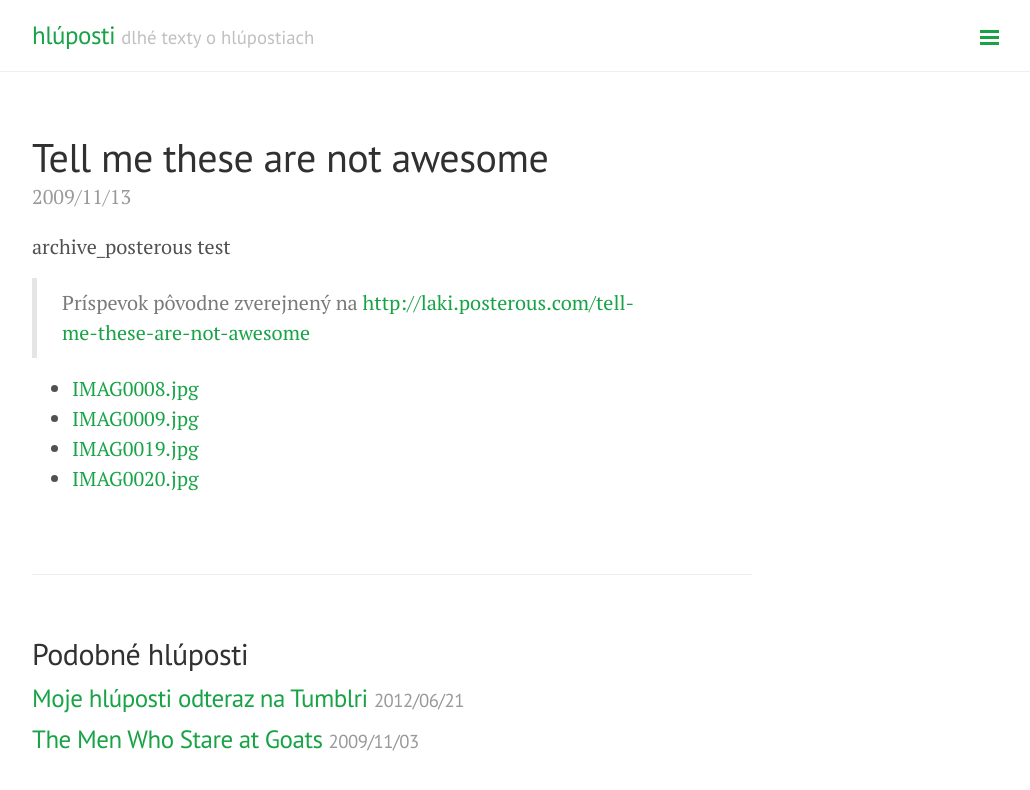
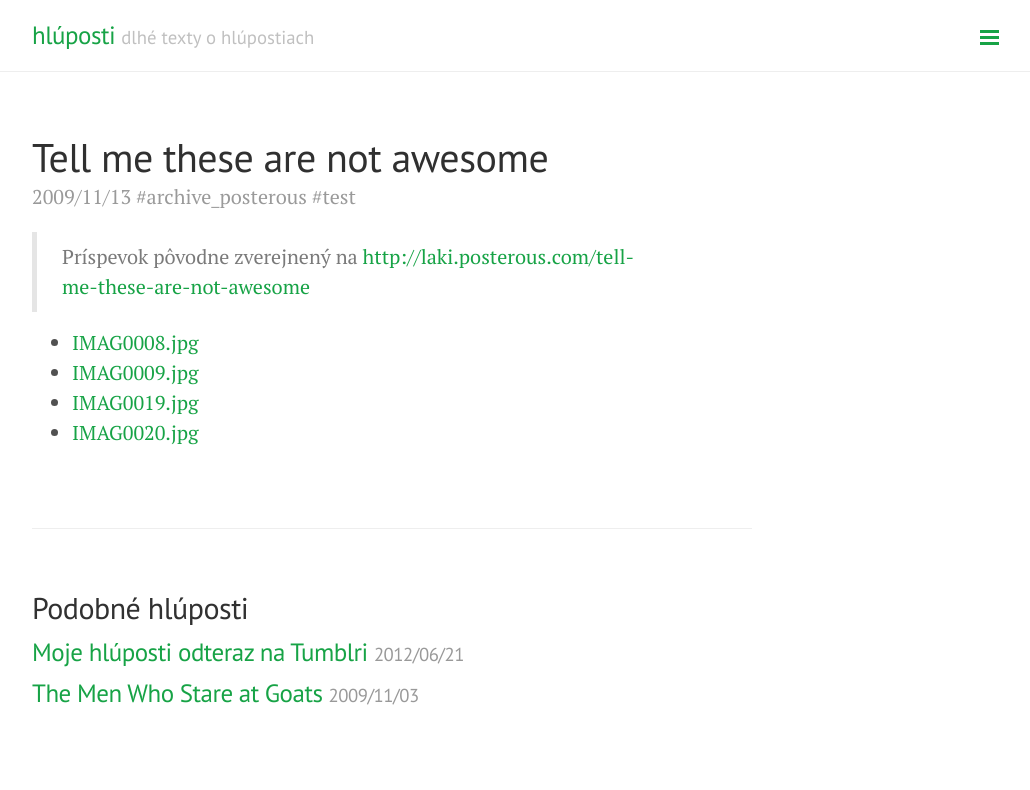
Before and after one commit to hluposti/hluposti.github.io, a Jekyll site: the page built from _posts/2009-11-13-tell-me-these-are-not-awesome.md, in a window 1280 px wide. Shown: the top 790 px of the page, without its empty margins (248-1278 px from the left). Built offline with Jekyll 4.4.1, drawn with Linux system fonts in a browser that asks for light colours; Markdown is read by kramdown in place of the engine named in the settings.

Commit message:
Update post.html

```diff
--- a/_layouts/post.html
+++ b/_layouts/post.html
@@ -4,10 +4,10 @@ layout: default
 
 <div class="post">
   <h1 class="post-title">{{ page.title }}</h1>
-  <span class="post-date">{{ page.date | date: "%Y/%m/%d" }}</span>
-  <span class="tags">
+  <span class="post-date">
+    {{ page.date | date: "%Y/%m/%d" }}
     {% for tag in page.tags %}
-     {{ tag }}
+      #{{ tag }}
     {% endfor %}
   </span>
 
```
